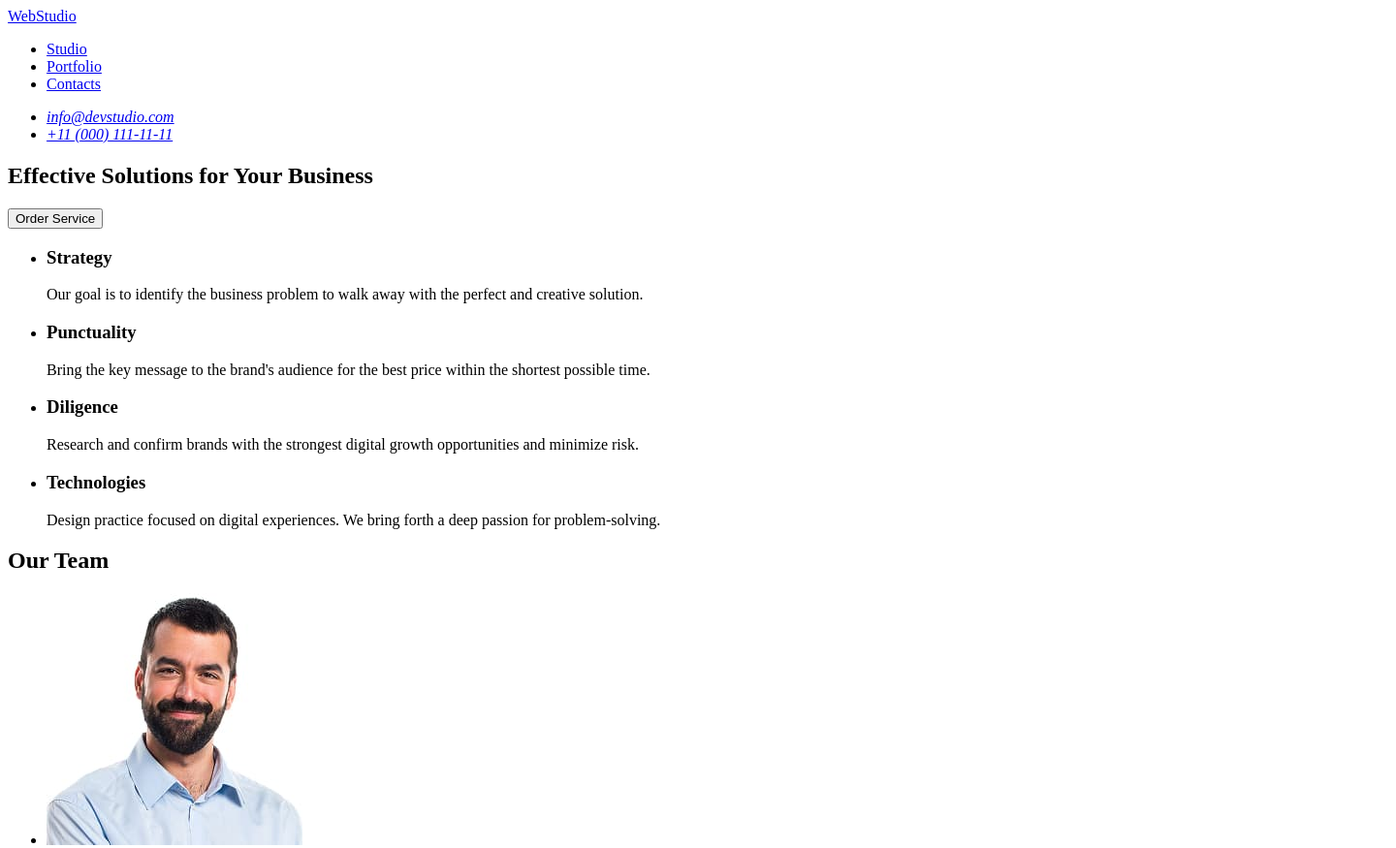
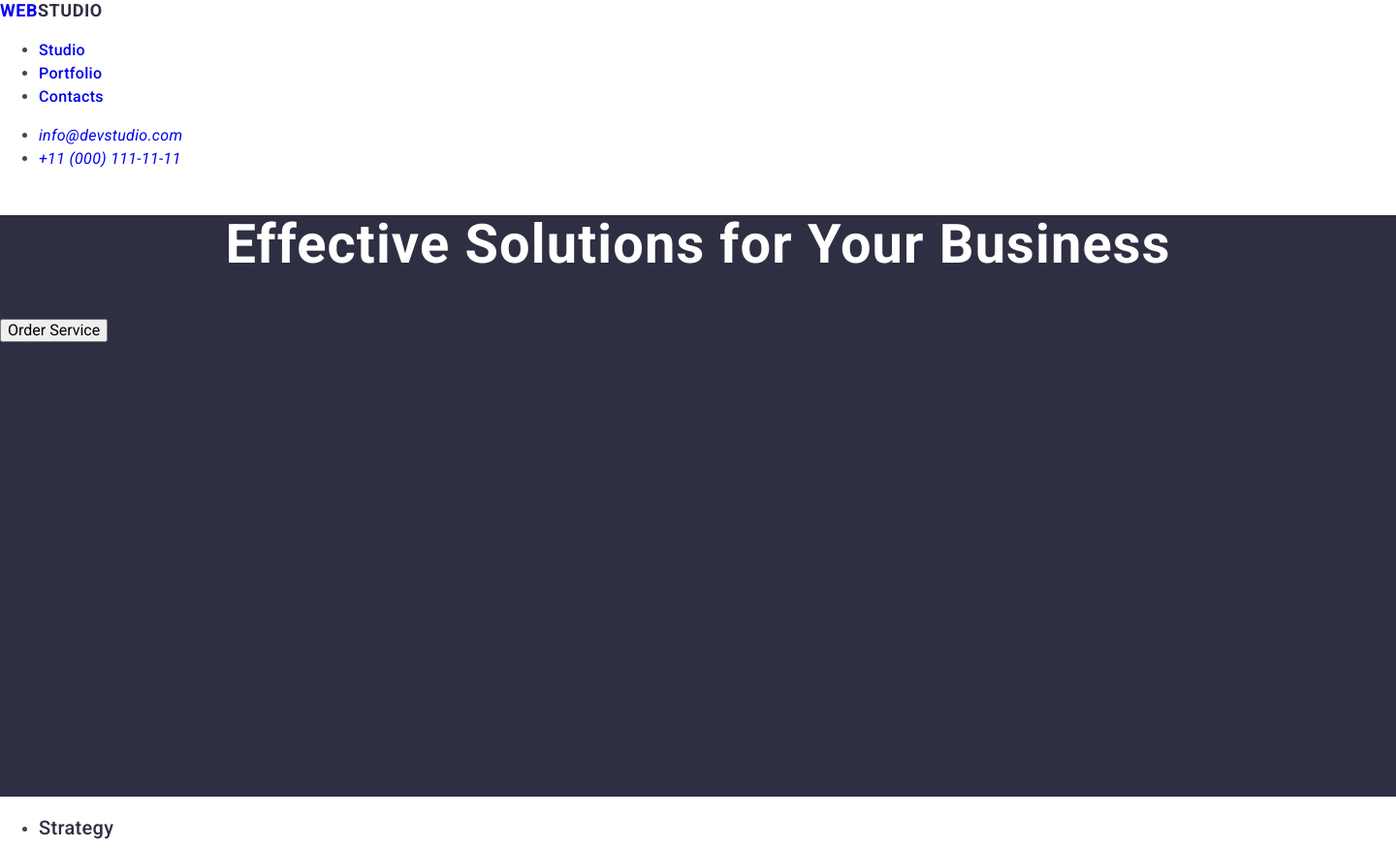
Before and after one commit to Oksana-git-ux/goit-markup-hw-02, a plain HTML site: page index.html in a window 1280 px wide. Shown: the top 875 px of the page at 97% size, 1440 px wide, since content can reach past the window. Drawn offline with nearby package versions, Linux system fonts and the light colour scheme.

Commit message:
update file index.html

```diff
--- /dev/null
+++ b/css/styles.css
@@ -0,0 +1,95 @@
+/* base styles */
+.link:hover,
+.link:focus,
+.info-list .logo-name:active {
+  color: #404bbf;
+}
+a {
+  text-decoration: none;
+}
+
+body {
+  font-family: "Roboto", sans-serif;
+  color: #434455;
+  background-color: #ffffff;
+  font-size: 16px;
+  font-weight: 400;
+  font-style: normal;
+  line-height: 1.5;
+  letter-spacing: 0.02em;
+}
+
+/* main styles */
+.logo-part {
+  font-weight: 700;
+  font-size: 18px;
+  line-height: 1.16667;
+  letter-spacing: 0.03em;
+  text-transform: uppercase;
+}
+
+.list-nav {
+  font-weight: 500;
+  font-size: 16px;
+  line-height: 1.5;
+}
+
+.logo-item {
+  color: 4D5AE5;
+}
+
+.logo-name {
+  color: #2e2f42;
+}
+
+.main-page {
+  width: 1440px;
+  height: 600px;
+  background: #2e2f42;
+}
+.page-title {
+  font-weight: 700;
+  font-size: 56px;
+  line-height: 1.07143;
+  letter-spacing: 0.02em;
+  text-align: center;
+  color: #ffffff;
+}
+
+.title-list {
+  font-weight: 700;
+  font-size: 36px;
+  line-height: 1.11111;
+  letter-spacing: 0.02em;
+  text-align: center;
+  color: #2e2f42;
+}
+
+.page-btn {
+  box-shadow: 0 4px 4px 0 rgba(0, 0, 0, 0.15);
+  background: #4d5ae5;
+  border-radius: 4px;
+  padding: 16px 32px;
+  width: 169px;
+  height: 56px;
+  font-weight: 500;
+  font-size: 16px;
+  line-height: 1.5;
+  letter-spacing: 0.04em;
+  color: #ffffff;
+  cursor: pointer;
+}
+
+.title-list {
+  font-weight: 500;
+  font-size: 20px;
+  line-height: 1.2;
+  color: #2e2f42;
+}
+
+.title {
+  font-weight: 500;
+  font-size: 20px;
+  line-height: 1.2;
+  color: #2e2f42;
+}
--- a/index.html
+++ b/index.html
@@ -4,54 +4,63 @@
 <head>
     <meta charset="UTF-8">
     <meta name="viewport" content="width=device-width, initial-scale=1.0">
+    <link rel="preconnect" href="https://fonts.googleapis.com">
+    <link rel="preconnect" href="https://fonts.gstatic.com" crossorigin>
+    <link
+        href="https://fonts.googleapis.com/css2?family=Montserrat:wght@100..900&family=Roboto+Condensed:ital,wght@0,100..900;1,100..900&family=Roboto+Mono:ital,wght@0,100..700;1,100..700&family=Roboto+Slab:wght@100..900&family=Roboto:ital,wght@0,100..900;1,100..900&display=swap"
+        rel="stylesheet">
     <title>Solutions for Business</title>
+    <link rel="stylesheet" href="https://cdn.jsdelivr.net/npm/modern-normalize@2.0.0/modern-normalize.min.css">
+
+    <link rel="stylesheet" href="./css/styles.css" />
 </head>
 
 <body>
     <header>
         <nav>
-            <a href="./index.html">WebStudio</a>
-            <ul>
-                <li><a href="#Studio">Studio</a></li>
-                <li><a href="#Portfolio">Portfolio</a></li>
-                <li><a href="#Contacts">Contacts</a></li>
+            <a href=" ./index.html" class="logo-part"><span class="logo-item">Web</span><span class="logo-name"
+                    class="link">Studio</span></a>
+            <ul class="list-nav">
+                <li><a href="#Studio" class="link" class="logo-name">Studio</a></li>
+                <li><a href="#Portfolio" class="link">Portfolio</a></li>
+                <li><a href="#Contacts" class="link">Contacts</a></li>
             </ul>
         </nav>
 
         <address>
-            <ul>
+            <ul class="info-list">
                 <li><a href="mailto:info@devstudio.com">info@devstudio.com</a></li>
                 <li><a href="tel:+110001111111">+11 (000) 111-11-11</a></li>
             </ul>
         </address>
     </header>
     <main>
-        <section>
-            <h1>Effective Solutions for Your Business</h1>
-            <button type="button">Order Service</button>
+        <section class="main-page">
+            <h1 class="page-title">Effective Solutions for Your Business</h1>
+            <button type="button" class="link" class="page-btn">Order Service</button>
         </section>
         <!-- #region main feature -->
         <section>
             <h2 hidden>feature</h2>
             <ul>
                 <li>
-                    <h3>Strategy</h3>
+                    <h3 class="title">Strategy</h3>
                     <p>Our goal is to identify the business problem to walk away with the perfect and creative solution.
                     </p>
                 </li>
                 <li>
-                    <h3>Punctuality</h3>
+                    <h3 class="title">Punctuality</h3>
                     <p>Bring the key message to the brand's audience for the best price within the shortest possible
                         time.
                     </p>
                 </li>
                 <li>
-                    <h3>Diligence</h3>
+                    <h3 class="title">Diligence</h3>
                     <p>Research and confirm brands with the strongest digital growth opportunities and minimize risk.
                     </p>
                 </li>
                 <li>
-                    <h3>Technologies</h3>
+                    <h3 class="title">Technologies</h3>
                     <p>Design practice focused on digital experiences. We bring forth a deep passion for
                         problem-solving.
                     </p>
@@ -60,38 +69,70 @@
         </section>
         <!-- #endregion main feature -->
 
-        <!-- #region teem card -->
+        <!-- #region teem -->
         <section>
-            <h2>Our Team</h2>
+            <h2 class="title-list">Our Team</h2>
             <ul>
                 <li>
                     <img src="./images/guerrero.jpg" alt="Mark Guerrero" width="264">
-                    <h3>Mark Guerrero</h3>
+                    <h3 class="title">Mark Guerrero</h3>
                     <p>Product Designer</p>
                 </li>
                 <li>
                     <img src="./images/ford.jpg" alt="Tom Ford" width="264">
-                    <h3>Tom Ford</h3>
+                    <h3 class="title">Tom Ford</h3>
                     <p>Frontend Developer</p>
                 </li>
                 <li>
                     <img src="./images/garcia.jpg" alt="Camila Garcia" width="264">
-                    <h3>Camila Garcia</h3>
+                    <h3 class="title">Camila Garcia</h3>
                     <p>Marketing</p>
                 </li>
                 <li>
                     <img src="./images/wilson.jpg" alt="Daniel Wilson" width="264">
-                    <h3>Daniel Wilson</h3>
+                    <h3 class="title">Daniel Wilson</h3>
                     <p>UI Designer</p>
                 </li>
             </ul>
 
         </section>
-        <!-- #endregion teem card -->
+        <!-- #endregion teem -->
+        <!-- #region portfolio -->
+        <section>
+            <h2 class="titl-list">Our Portfolio</h2>
+            <ul>
+                <li><img src="./images/qrpayment.jpg" alt="Шаблон мобільного додатка" width="360">
+                    <h3 class="title">Banking App</h3>
+                    <p>App</p>
+                </li>
+                <li><img src="./images/bankapp.jpg" alt="Qr-код розрахунку на телефоні" width="360">
+                    <h3 class="title">Cashless Payment</h3>
+                    <p>Marketing</p>
+                </li>
+                <li><img src="./images/meditation.jpg" alt="Додаток на дисплеї ноутбуку" width="360">
+                    <h3 class="title">Meditaion App</h3>
+                    <p>App</p>
+                </li>
+                <li><img src="./images/taxi.jpg" alt="Таксист тримає кермо авта" width="360">
+                    <h3 class="title">Taxi Service</h3>
+                    <p>Marketing</p>
+                </li>
+                <li><img src="./images/screen.jpg" alt="Мультиплікований місяць з камінням" width="360">
+                    <h3 class="title">Screen Illustrations</h3>
+                    <p>Design</p>
+                </li>
+                <li><img src="./images/courses.jpg" alt="Усміхнена дівчина з телефоном" width="360">
+                    <h3 class="titl">Online Courses</h3>
+                    <p>Marketing</p>
+                </li>
+            </ul>
+        </section>
+        <!-- #endregion portfolio -->
     </main>
 
     <footer>
-        <a href="./index.html">WebStudio</a>
+        <a href=" ./index.html" class="logo-part"><span class="logo-item">Web</span><span class="logo-name"
+                class="link">Studio</span></a>
         <p>Increase the flow of customers and sales for your business with digital marketing & growth solutions.</p>
     </footer>
 </body>
```
Also changed, not shown: images/bankapp.jpg (added), images/courses.jpg (added), images/meditation.jpg (added), images/qrpayment.jpg (added), images/screen.jpg (added), images/taxi.jpg (added), 1 other file.
